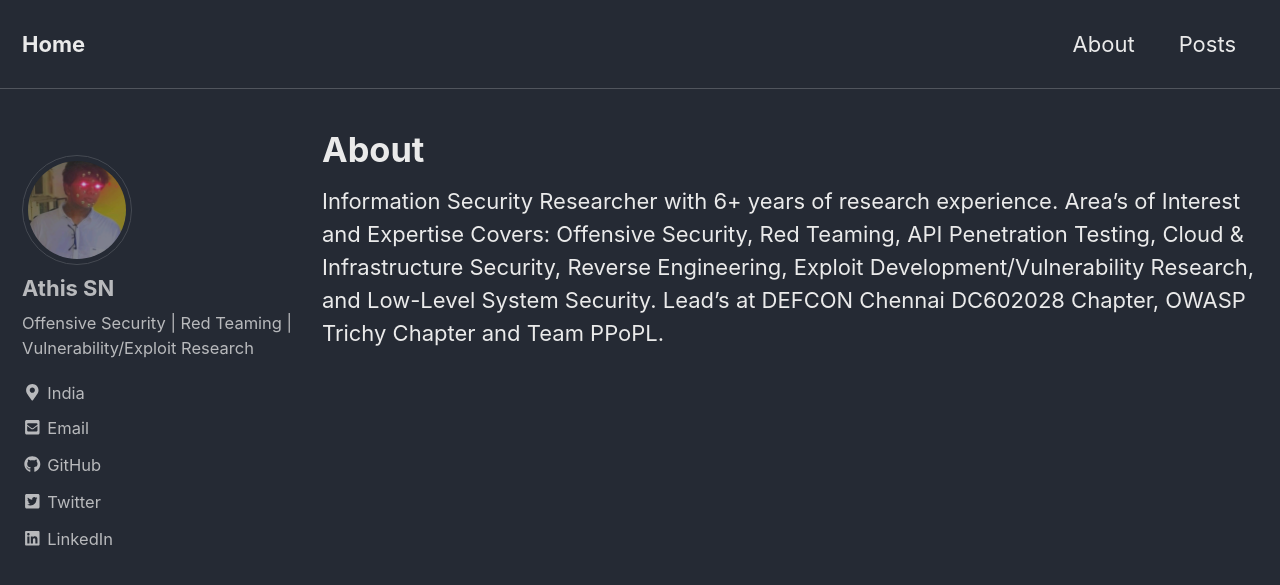
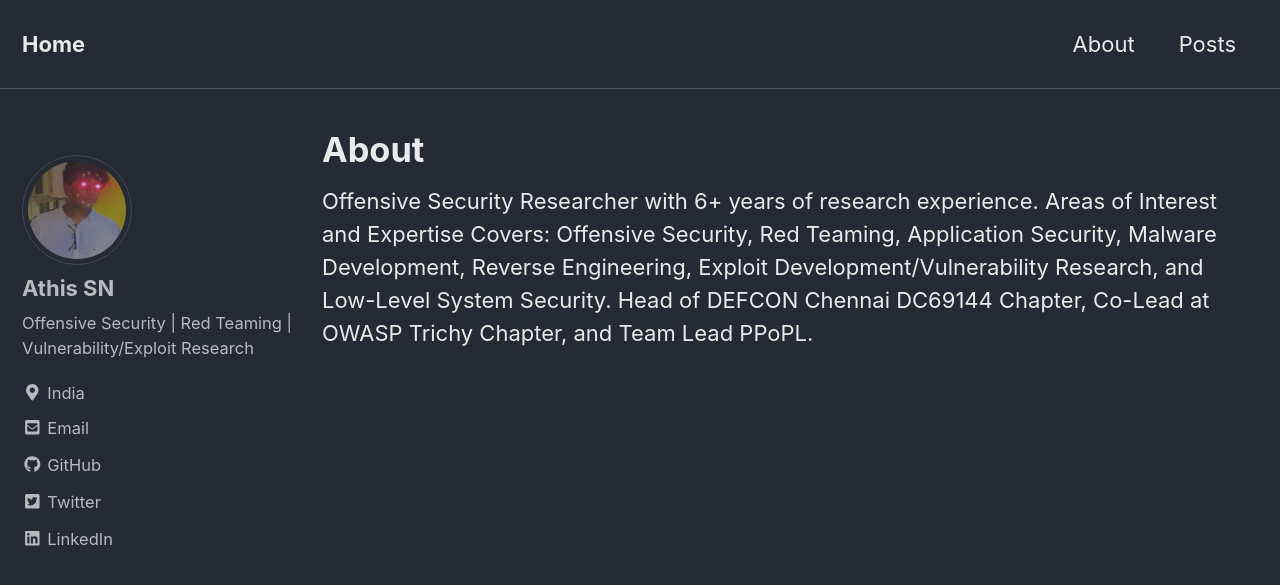
Before and after one commit to AthisSN/athissn.github.io, a Jekyll site: the page built from _pages/about.md, in a window 1280 px wide and 900 px high. Shown: the top 585 px of the window. Built offline with Jekyll 4.4.1, drawn with Linux system fonts in a browser that asks for light colours; cached includes are drawn as plain includes; nearby versions of some CDN libraries.

Commit message:
Update about.md

```diff
--- a/_pages/about.md
+++ b/_pages/about.md
@@ -3,4 +3,4 @@ title: "About"
 permalink: /about/
 ---
 
-Information Security Researcher with 6+ years of research experience. Area's of Interest and Expertise Covers: Offensive Security, Red Teaming, API Penetration Testing, Cloud & Infrastructure Security, Reverse Engineering, Exploit Development/Vulnerability Research, and Low-Level System Security. Lead's at DEFCON Chennai DC602028 Chapter, OWASP Trichy Chapter and Team PPoPL.
+Offensive Security Researcher with 6+ years of research experience. Areas of Interest and Expertise Covers: Offensive Security, Red Teaming, Application Security, Malware Development, Reverse Engineering, Exploit Development/Vulnerability Research, and Low-Level System Security. Head of DEFCON Chennai DC69144 Chapter, Co-Lead at OWASP Trichy Chapter, and Team Lead PPoPL.
```
